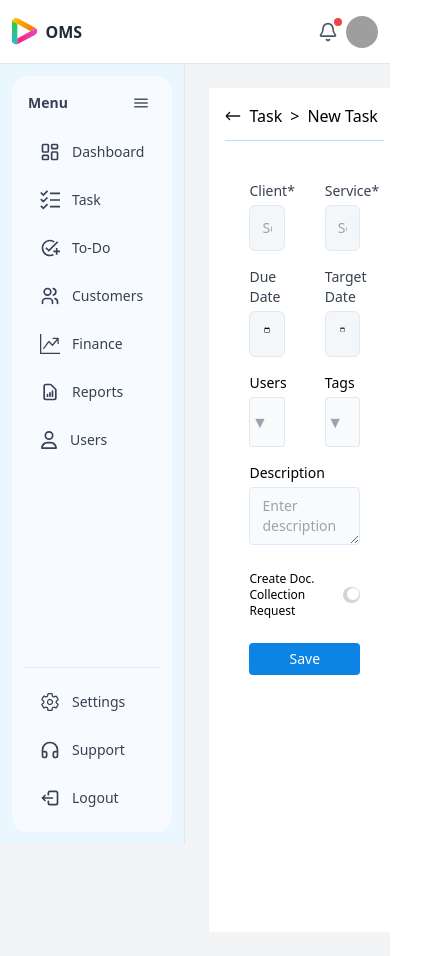
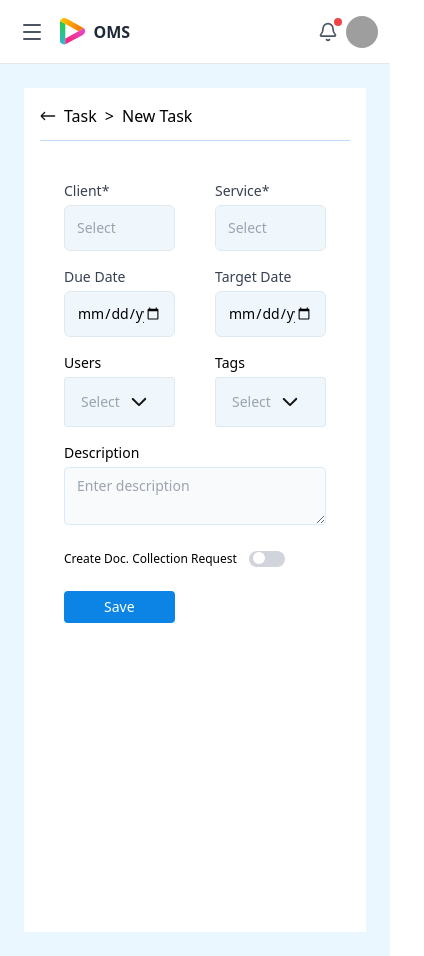
Before and after one commit to Sartaccel/Dev_OMSFrontend, a React (Vite) app: page /newtasks in a window 390 px wide. Shown: the whole page, 424 px wide, since content can reach past the window. Built offline with nearby package versions, Linux system fonts and the light colour scheme; grey boxes are pictures that could not be loaded; a web font is replaced by a local one.

Commit message:
fix in ui and todo

```diff
--- a/src/components/Header.tsx
+++ b/src/components/Header.tsx
@@ -1,9 +1,21 @@
-import { Bell, ChevronDown, Search } from "lucide-react";
+import { Bell, ChevronDown, Search,Menu } from "lucide-react";
 import Logo from "../assets/logo icon.svg";
+import { useAppDispatch } from "@/app/hooks";
+import { toggleSidebar } from "@/features/sidebar/sidebarSlice";
 
 const Header = () => {
+   const dispatch = useAppDispatch();
+
   return (
     <header className="sticky top-0 z-50 w-full h-16 border-b bg-white flex items-center px-3 sm:px-6">
+
+      {/* Mobile Toggle*/}
+      <button
+        onClick={() => dispatch(toggleSidebar())}
+        className="md:hidden p-2 mr-2 text-gray-600 hover:bg-gray-100 rounded-lg"
+      >
+        <Menu className="w-6 h-6" />
+      </button>
 
       {/* LEFT — Logo */}
       <div className="flex items-center gap-2 sm:gap-3 min-w-fit sm:min-w-[220px]">
--- a/src/components/Sidebar.tsx
+++ b/src/components/Sidebar.tsx
@@ -23,11 +23,11 @@ export default function Sidebar() {
 
   return (
     <aside
-      className={`sticky top-16 z-40 bg-[#EBF7FF] border-r border-gray-200 p-3 transition-all duration-300
+      className={`fixed md:sticky top-16 left-0 z-40 bg-[#EBF7FF] py-3 ps-3 transition-all duration-300
       h-[calc(100vh-4rem)]
-      ${isOpen ? "w-64" : "w-20"}`}
+      ${isOpen ? "w-64 translate-x-0" : "w-64 -translate-x-full md:w-20 md:translate-x-0"}`}
     >
-      <div className="bg-white/60 rounded-2xl p-3 flex flex-col h-full">
+      <div className="bg-white rounded-2xl p-3 flex flex-col h-full">
 
         {/* ===== Header ===== */}
         <div
--- a/src/components/form/dropdown.tsx
+++ b/src/components/form/dropdown.tsx
@@ -1,4 +1,5 @@
 import { useState } from "react";
+import { IoIosArrowDown } from "react-icons/io";
 
 interface DropdownProps {
   label: string;
@@ -16,22 +17,24 @@ const Dropdown: React.FC<DropdownProps> = ({ label, options, error }) => {
         {label}
       </label>
 
-
       <div
-        className={`relative flex items-center border-[1.2px] rounded-[3px] h-[50px] px-0 bg-gray-50
-  ${error ? "border-red-500" : "border-[rgba(223,233,239,1)]"}
-  focus-within:ring-1 focus-within:ring-blue-300
+        className={`relative flex items-center border-[1.2px] rounded-[3px] h-[50px] px-0 bg-[#F0F7FC]
+  ${error ? "border-red-500" : "border-[#DFE9EF]"}
+  focus-within:border-[#DFE9EF]
+  focus-within:ring-1 focus-within:ring-[#DFE9EF]
 `}
       >
         <select
           value={value}
           onChange={(e) => setValue(e.target.value)}
-          className="w-full h-full outline-none text-sm bg-transparent appearance-none cursor-pointer px-4 pr-8 box-border"
+          className={`w-full h-full outline-none text-sm bg-transparent appearance-none cursor-pointer px-4 pr-8 box-border
+            ${value === "" ? "text-[#99A4AC]" : "text-[#151515]"}
+          `}
         >
-
           <option value="" disabled>
             Select
           </option>
+
           {options.map((opt) => (
             <option key={opt} value={opt}>
               {opt}
@@ -40,8 +43,8 @@ const Dropdown: React.FC<DropdownProps> = ({ label, options, error }) => {
         </select>
 
         {/* Custom dropdown arrow */}
-        <span className="pointer-events-none text-gray-400 absolute right-4">
-          ▼
+        <span className="pointer-events-none text-[#151515] absolute right-6">
+          <IoIosArrowDown size={22} />
         </span>
       </div>
 
--- a/src/components/form/input.tsx
+++ b/src/components/form/input.tsx
@@ -1,6 +1,5 @@
 import React, { useState } from "react";
 import { Eye, EyeOff } from "lucide-react";
-
 
 interface InputProps extends React.InputHTMLAttributes<HTMLInputElement> {
   label?: string;
@@ -41,7 +40,7 @@ const Input = ({
         ${
           variant === "login"
             ? "bg-white border-gray-300"
-            : "bg-[#F4F7FA] border-[#E2E8F0]"
+            : "bg-[#F0F7FC] border-[#DFE9EF]"
         }
 
         ${error ? "border-red-500" : ""}
@@ -53,7 +52,11 @@ const Input = ({
         <input
           {...rest}
           type={isPassword && showPassword ? "text" : type}
-          className="w-full outline-none text-sm bg-transparent placeholder:text-gray-400"
+          className="w-full outline-none text-sm bg-transparent placeholder:text-gray-400
+            [&::-webkit-outer-spin-button]:appearance-none
+            [&::-webkit-inner-spin-button]:appearance-none
+            [-moz-appearance:textfield]
+          "
         />
 
         {/* Right Icon / Password Toggle */}
--- a/src/features/sidebar/sidebarSlice.ts
+++ b/src/features/sidebar/sidebarSlice.ts
@@ -5,7 +5,7 @@ export interface SidebarState {
 }
 
 const initialState: SidebarState = {
-  isOpen: true,
+  isOpen: false,
 };
 
 const sidebarSlice = createSlice({
--- a/src/layouts/DashboardLayout.tsx
+++ b/src/layouts/DashboardLayout.tsx
@@ -4,7 +4,7 @@ import Sidebar from "../components/Sidebar";
 
 const DashboardLayout = () => {
   return (
-    <div className="min-h-screen flex flex-col bg-gray-100">
+    <div className="min-h-screen flex flex-col bg-[#EBF7FF]">
 
       {/* Top Header (FULL WIDTH) */}
       <Header />
--- a/src/pages/Todo.tsx
+++ b/src/pages/Todo.tsx
@@ -74,7 +74,7 @@ export default function Todo() {
               onChange={(e) =>
                 handleChange("details", e.target.value)
               }
-              className="w-full px-3 py-2 border border-[#E2E8F0] rounded-md bg-[#F4F7FA] focus:outline-none focus:border-blue-500 focus:ring-1 focus:ring-blue-500 text-sm resize-none"
+              className="w-full px-3 py-2 border border-[#DFE9EF] rounded-md bg-[#F0F7FC] focus:outline-none focus:border-blue-500 focus:ring-1 focus:ring-blue-500 text-sm resize-none"
               rows={2}
             />
           </div>
@@ -104,7 +104,7 @@ export default function Todo() {
                   onChange={(e) =>
                     handleChange("dueDate", e.target.value)
                   }
-                  className="w-full px-3 py-2 border border-[#E2E8F0] rounded-md bg-[#F4F7FA] text-sm"
+                  className="w-full px-3 py-2 border border-[#DFE9EF] rounded-md bg-[#F0F7FC] text-sm"
                 />
               </div>
             )}
```
